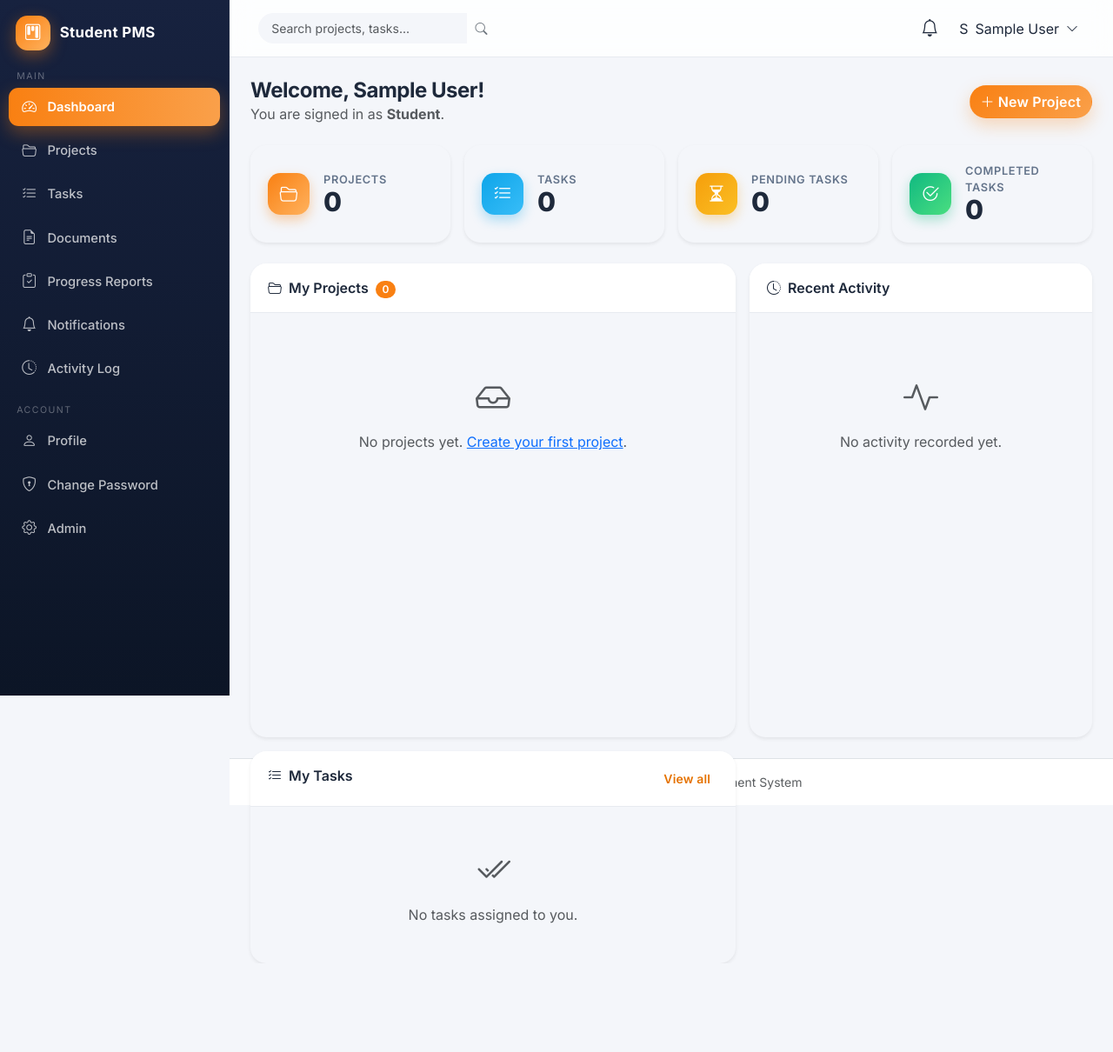
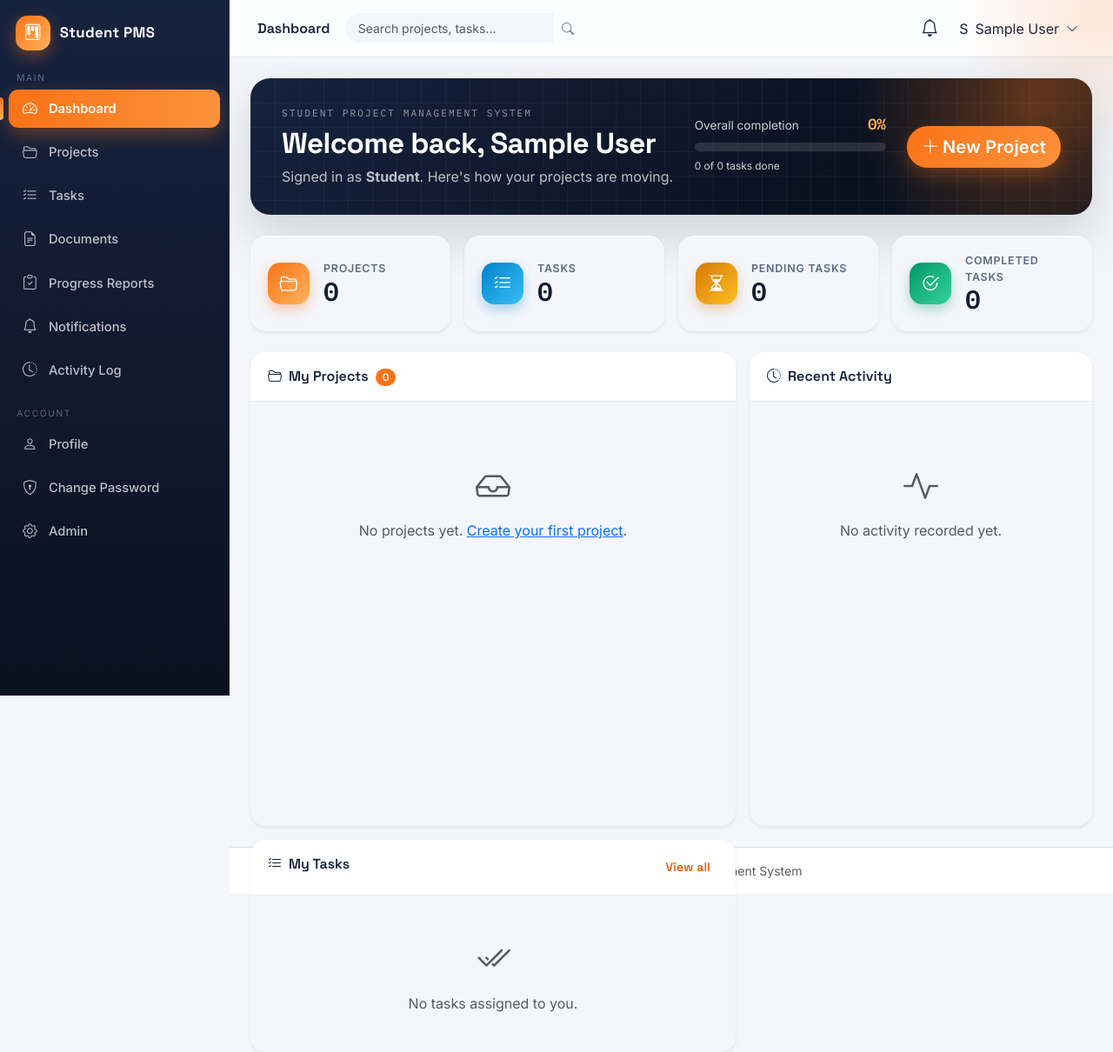
Before and after one commit to raoshoaib21/Student_Project_Management_System, a Django app: page /dashboard/ in a window 1280 px wide. Shown: the whole page at 87% size. Before the commit the page ends 1108 px from the top, so only its background shows below. Run offline with Django 5.2, Linux system fonts and the light colour scheme; the visitor is signed in with stand-in values (Sample User, id 1); data that the repository does not hold is empty.

Commit message:
Frontend redesign v2: Space Grotesk/Inter/IBM Plex Mono type system, navy+orange identity, dashboard hero with completion meter, refined shell and components

```diff
--- a/static/css/styles.css
+++ b/static/css/styles.css
@@ -1,43 +1,59 @@
 /* =====================================================================
-   Student PMS — UI design system (Moodle LMS inspired)
+   Student PMS — Design system v2
    ---------------------------------------------------------------------
-   Retheme the ENTIRE app by editing the variables in :root below.
-   Colors are centralized here so the scheme can be swapped later with
-   a one-line change per token.
+   Identity: deep navy + warm orange, engineering-academic character.
+   Type: Space Grotesk (display) / Inter (body) / IBM Plex Mono (data).
+   Retheme the app by editing the tokens in :root below.
    ===================================================================== */
 
 :root {
     /* Brand palette */
-    --brand: #f98012;            /* primary accent (swap freely) */
-    --brand-600: #e57200;
-    --brand-700: #c95f00;
-    --brand-tint: #fff4e8;
-    --brand-rgb: 249, 128, 18;
+    --brand: #f97316;
+    --brand-600: #ea580c;
+    --brand-700: #c2410c;
+    --brand-soft: #fff3e8;
+    --brand-glow: #ffb25e;
+    --brand-rgb: 249, 115, 22;
+
+    /* Navy surfaces */
+    --navy-900: #0a1220;
+    --navy-800: #101b30;
+    --navy-700: #16233f;
 
     /* Neutrals */
-    --ink: #1e293b;
-    --muted: #64748b;
+    --ink: #12203a;
+    --muted: #5b6b85;
     --surface: #ffffff;
-    --bg: #f4f6fa;
-    --border: #e7eaf0;
+    --bg: #f4f6fb;
+    --border: #e6eaf2;
 
-    /* Surfaces & elevation */
+    /* Semantic */
+    --ok: #10b981;
+    --warn: #f59e0b;
+    --bad: #ef4444;
+    --info: #0ea5e9;
+
+    /* Type */
+    --font-display: "Space Grotesk", "Inter", system-ui, sans-serif;
+    --font-body: "Inter", system-ui, -apple-system, "Segoe UI", Roboto, sans-serif;
+    --font-mono: "IBM Plex Mono", ui-monospace, SFMono-Regular, Menlo, monospace;
+
+    /* Elevation */
     --sidebar-w: 264px;
-    --sidebar-grad-top: #17223f;
-    --sidebar-grad-bottom: #0c1526;
-    --shadow-sm: 0 1px 2px rgba(16, 24, 40, .04), 0 1px 3px rgba(16, 24, 40, .07);
-    --shadow: 0 6px 20px rgba(16, 24, 40, .10);
-    --shadow-lg: 0 24px 60px rgba(16, 24, 40, .16);
+    --shadow-sm: 0 1px 2px rgba(10, 18, 32, .05), 0 1px 3px rgba(10, 18, 32, .06);
+    --shadow: 0 6px 18px rgba(10, 18, 32, .10);
+    --shadow-lg: 0 24px 60px rgba(10, 18, 32, .16);
 
     /* Shape */
     --radius: .9rem;
-    --radius-lg: 1.15rem;
+    --radius-lg: 1.1rem;
+    --radius-xl: 1.4rem;
 
     /* Bootstrap overrides */
     --bs-primary: var(--brand);
     --bs-primary-rgb: var(--brand-rgb);
-    --bs-primary-bg-subtle: var(--brand-tint);
-    --bs-primary-border-subtle: #ffd9af;
+    --bs-primary-bg-subtle: var(--brand-soft);
+    --bs-primary-border-subtle: #ffd8b3;
     --bs-primary-text: var(--brand-700);
     --bs-body-bg: var(--bg);
     --bs-body-color: var(--ink);
@@ -57,7 +73,7 @@ html {
 }
 
 body {
-    font-family: "Inter", system-ui, -apple-system, "Segoe UI", Roboto, "Helvetica Neue", Arial, sans-serif;
+    font-family: var(--font-body);
     background-color: var(--bg);
     color: var(--ink);
     -webkit-font-smoothing: antialiased;
@@ -68,8 +84,19 @@ body {
     background-color: var(--bg);
 }
 
-h1, h2, h3, h4, h5, h6 {
+h1, h2, h3, h4, h5, h6,
+.display-4 {
+    font-family: var(--font-display);
     letter-spacing: -.02em;
+}
+
+.mono {
+    font-family: var(--font-mono);
+    letter-spacing: -.01em;
+}
+
+::selection {
+    background: rgba(var(--brand-rgb), .22);
 }
 
 /* Custom scrollbars */
@@ -79,7 +106,7 @@ h1, h2, h3, h4, h5, h6 {
 }
 
 ::-webkit-scrollbar-thumb {
-    background: #cbd3e1;
+    background: #c6cfdd;
     border-radius: 50rem;
     border: 2px solid var(--bg);
 }
@@ -132,10 +186,22 @@ h1, h2, h3, h4, h5, h6 {
     height: 100vh;
     overflow-y: auto;
     overflow-x: hidden;
-    background: linear-gradient(180deg, var(--sidebar-grad-top) 0%, var(--sidebar-grad-bottom) 100%);
+    background: linear-gradient(180deg, var(--navy-700) 0%, var(--navy-900) 100%);
     border-right: 1px solid rgba(255, 255, 255, .06);
     z-index: 1040;
     padding-top: 1.1rem;
+}
+
+.sidebar::before {
+    content: "";
+    position: fixed;
+    top: -140px;
+    right: -140px;
+    width: 320px;
+    height: 320px;
+    border-radius: 50%;
+    background: radial-gradient(circle, rgba(var(--brand-rgb), .16), transparent 70%);
+    pointer-events: none;
 }
 
 .sidebar::-webkit-scrollbar {
@@ -166,14 +232,15 @@ h1, h2, h3, h4, h5, h6 {
     display: grid;
     place-items: center;
     border-radius: .85rem;
-    background: linear-gradient(135deg, var(--brand) 0%, #ffb25e 100%);
+    background: linear-gradient(135deg, var(--brand) 0%, var(--brand-glow) 100%);
     color: #fff;
     font-size: 1.15rem;
-    font-weight: 800;
+    font-weight: 700;
     box-shadow: 0 6px 18px rgba(var(--brand-rgb), .4);
 }
 
 .sidebar-brand-text {
+    font-family: var(--font-display);
     color: #fff;
     font-size: 1.05rem;
     font-weight: 700;
@@ -182,11 +249,11 @@ h1, h2, h3, h4, h5, h6 {
 }
 
 .sidebar-section-label {
-    font-size: .66rem;
+    font-size: .64rem;
     text-transform: uppercase;
-    letter-spacing: .14em;
+    letter-spacing: .16em;
     color: rgba(255, 255, 255, .34);
-    padding: 1rem 1.2rem .35rem;
+    padding: 1.1rem 1.2rem .4rem;
     white-space: nowrap;
 }
 
@@ -195,11 +262,12 @@ h1, h2, h3, h4, h5, h6 {
 }
 
 .sidebar .nav-link {
+    position: relative;
     display: flex;
     align-items: center;
-    gap: .65rem;
+    gap: .7rem;
     border-radius: .7rem;
-    padding: .58rem .8rem;
+    padding: .58rem .85rem;
     margin-bottom: .15rem;
     color: rgba(255, 255, 255, .72);
     font-size: .92rem;
@@ -215,18 +283,35 @@ h1, h2, h3, h4, h5, h6 {
     flex-shrink: 0;
 }
 
+.sidebar .nav-link::after {
+    content: "";
+    position: absolute;
+    left: -.65rem;
+    top: 20%;
+    bottom: 20%;
+    width: 4px;
+    border-radius: 0 4px 4px 0;
+    background: linear-gradient(180deg, var(--brand), var(--brand-glow));
+    opacity: 0;
+    transition: opacity .18s ease;
+}
+
 .sidebar .nav-link:hover {
-    background-color: rgba(255, 255, 255, .08);
+    background-color: rgba(255, 255, 255, .07);
     color: #fff;
     transform: translateX(3px);
 }
 
 .sidebar .nav-link.active {
-    background: linear-gradient(90deg, var(--brand) 0%, #faa04a 100%);
+    background: linear-gradient(90deg, var(--brand) 0%, #fb923c 100%);
     color: #fff;
     font-weight: 600;
-    box-shadow: 0 8px 20px rgba(var(--brand-rgb), .35);
+    box-shadow: 0 8px 22px rgba(var(--brand-rgb), .35);
     transform: none;
+}
+
+.sidebar .nav-link.active::after {
+    opacity: 1;
 }
 
 .sidebar .nav-link.disabled {
@@ -249,8 +334,8 @@ h1, h2, h3, h4, h5, h6 {
     top: 0;
     z-index: 1030;
     background: rgba(255, 255, 255, .82);
-    -webkit-backdrop-filter: blur(12px);
-    backdrop-filter: blur(12px);
+    -webkit-backdrop-filter: blur(14px);
+    backdrop-filter: blur(14px);
     border-bottom: 1px solid var(--border);
     padding: .6rem 1.25rem;
 }
@@ -260,6 +345,14 @@ h1, h2, h3, h4, h5, h6 {
     align-items: center;
     gap: .55rem;
     font-weight: 700;
+}
+
+.topbar .topbar-title {
+    font-family: var(--font-display);
+    font-weight: 600;
+    font-size: 1rem;
+    color: var(--ink);
+    white-space: nowrap;
 }
 
 .topbar .search-input {
@@ -305,6 +398,7 @@ h1, h2, h3, h4, h5, h6 {
     border-bottom: 1px solid var(--border);
     border-radius: var(--radius-lg) var(--radius-lg) 0 0 !important;
     padding: 1rem 1.25rem;
+    font-family: var(--font-display);
     font-weight: 600;
     color: var(--ink);
 }
@@ -324,7 +418,98 @@ h1, h2, h3, h4, h5, h6 {
 }
 
 /* ---------------------------------------------------------------------
-   Stat cards (dashboard)
+   Dashboard hero band
+   --------------------------------------------------------------------- */
+
+.dashboard-hero {
+    position: relative;
+    overflow: hidden;
+    border-radius: var(--radius-xl);
+    background: linear-gradient(135deg, var(--navy-700) 0%, var(--navy-900) 70%);
+    color: #fff;
+    box-shadow: var(--shadow-lg);
+    padding: 2rem 2.25rem;
+}
+
+.dashboard-hero::before {
+    content: "";
+    position: absolute;
+    top: -180px;
+    right: -140px;
+    width: 420px;
+    height: 420px;
+    border-radius: 50%;
+    background: radial-gradient(circle, rgba(var(--brand-rgb), .35), transparent 68%);
+}
+
+.dashboard-hero::after {
+    content: "";
+    position: absolute;
+    inset: 0;
+    background-image:
+        linear-gradient(rgba(255, 255, 255, .035) 1px, transparent 1px),
+        linear-gradient(90deg, rgba(255, 255, 255, .035) 1px, transparent 1px);
+    background-size: 28px 28px;
+    pointer-events: none;
+}
+
+.dashboard-hero > * {
+    position: relative;
+    z-index: 1;
+}
+
+.hero-eyebrow {
+    font-size: .7rem;
+    text-transform: uppercase;
+    letter-spacing: .18em;
+    color: rgba(255, 255, 255, .55);
+    font-family: var(--font-mono);
+}
+
+.hero-title {
+    font-size: clamp(1.6rem, 2.6vw, 2.2rem);
+    font-weight: 700;
+    margin: .4rem 0 .35rem;
+    letter-spacing: -.02em;
+}
+
+.hero-subtitle {
+    color: rgba(255, 255, 255, .72);
+    margin-bottom: 0;
+}
+
+.hero-progress {
+    max-width: 360px;
+}
+
+.hero-progress-label {
+    display: flex;
+    justify-content: space-between;
+    align-items: baseline;
+    font-size: .85rem;
+    color: rgba(255, 255, 255, .8);
+    margin-bottom: .45rem;
+}
+
+.hero-progress-label .mono {
+    color: var(--brand-glow);
+    font-weight: 600;
+    font-size: 1.1rem;
+}
+
+.hero-progress-track {
+    height: 10px;
+    border-radius: 50rem;
+    background: rgba(255, 255, 255, .12);
+}
+
+.hero-progress-track .progress-bar {
+    background: linear-gradient(90deg, var(--brand) 0%, var(--brand-glow) 100%);
+    border-radius: 50rem;
+}
+
+/* ---------------------------------------------------------------------
+   Stat cards
    --------------------------------------------------------------------- */
 
 .stat-card .stat-icon {
@@ -338,29 +523,31 @@ h1, h2, h3, h4, h5, h6 {
     color: #fff;
 }
 
-.stat-icon.primary   { background: linear-gradient(135deg, var(--brand) 0%, #ffb25e 100%); box-shadow: 0 6px 14px rgba(var(--brand-rgb), .35); }
-.stat-icon.success   { background: linear-gradient(135deg, #10b981 0%, #4ade80 100%); box-shadow: 0 6px 14px rgba(16, 185, 129, .32); }
-.stat-icon.warning   { background: linear-gradient(135deg, #f59e0b 0%, #fbbf24 100%); box-shadow: 0 6px 14px rgba(245, 158, 11, .32); }
-.stat-icon.info      { background: linear-gradient(135deg, #0ea5e9 0%, #38bdf8 100%); box-shadow: 0 6px 14px rgba(14, 165, 233, .32); }
-.stat-icon.danger    { background: linear-gradient(135deg, #ef4444 0%, #f87171 100%); box-shadow: 0 6px 14px rgba(239, 68, 68, .32); }
+.stat-icon.primary   { background: linear-gradient(135deg, var(--brand) 0%, var(--brand-glow) 100%); box-shadow: 0 6px 14px rgba(var(--brand-rgb), .35); }
+.stat-icon.success   { background: linear-gradient(135deg, #059669 0%, #34d399 100%); box-shadow: 0 6px 14px rgba(5, 150, 105, .32); }
+.stat-icon.warning   { background: linear-gradient(135deg, #d97706 0%, #fbbf24 100%); box-shadow: 0 6px 14px rgba(217, 119, 6, .32); }
+.stat-icon.info      { background: linear-gradient(135deg, #0284c7 0%, #38bdf8 100%); box-shadow: 0 6px 14px rgba(2, 132, 199, .32); }
+.stat-icon.danger    { background: linear-gradient(135deg, #dc2626 0%, #f87171 100%); box-shadow: 0 6px 14px rgba(220, 38, 38, .32); }
 
 .stat-card .stat-label {
-    font-size: .8rem;
+    font-size: .78rem;
     font-weight: 600;
     text-transform: uppercase;
-    letter-spacing: .05em;
+    letter-spacing: .06em;
     color: var(--muted);
 }
 
 .stat-card .stat-value {
-    font-size: 1.9rem;
-    font-weight: 800;
+    font-family: var(--font-mono);
+    font-size: 1.85rem;
+    font-weight: 600;
     letter-spacing: -.03em;
     line-height: 1.1;
+    color: var(--navy-800);
 }
 
 /* ---------------------------------------------------------------------
-   Buttons — pill, hover lift, press-down, ripple
+   Buttons
    --------------------------------------------------------------------- */
 
 .btn {
@@ -396,14 +583,14 @@ h1, h2, h3, h4, h5, h6 {
 }
 
 .btn-primary {
-    background-image: linear-gradient(135deg, var(--brand) 0%, #faa04a 100%);
+    background-image: linear-gradient(135deg, var(--brand) 0%, #fb923c 100%);
     border-color: transparent;
     box-shadow: 0 8px 20px rgba(var(--brand-rgb), .28);
 }
 
 .btn-primary:hover,
 .btn-primary:focus {
-    background-image: linear-gradient(135deg, var(--brand-600) 0%, #f79134 100%);
+    background-image: linear-gradient(135deg, var(--brand-600) 0%, #fb923c 100%);
     border-color: transparent;
     box-shadow: 0 10px 26px rgba(var(--brand-rgb), .34);
 }
--- a/templates/base.html
+++ b/templates/base.html
@@ -7,7 +7,7 @@
     <title>{% block title %}Student PMS{% endblock %}</title>
     <link rel="preconnect" href="https://fonts.googleapis.com">
     <link rel="preconnect" href="https://fonts.gstatic.com" crossorigin>
-    <link href="https://fonts.googleapis.com/css2?family=Inter:wght@400;500;600;700;800&display=swap" rel="stylesheet">
+    <link href="https://fonts.googleapis.com/css2?family=Space+Grotesk:wght@500;600;700&family=Inter:wght@400;500;600;700&family=IBM+Plex+Mono:wght@400;500;600&display=swap" rel="stylesheet">
     <link href="https://cdn.jsdelivr.net/npm/bootstrap@5.3.3/dist/css/bootstrap.min.css" rel="stylesheet">
     <link href="https://cdn.jsdelivr.net/npm/bootstrap-icons@1.11.3/font/bootstrap-icons.min.css" rel="stylesheet">
     <link href="{% static 'css/styles.css' %}" rel="stylesheet">
--- a/templates/core/dashboard.html
+++ b/templates/core/dashboard.html
@@ -2,15 +2,32 @@
 {% block title %}Dashboard | Student PMS{% endblock %}
 {% block content %}
 
-<div class="d-flex justify-content-between align-items-center mb-4">
-    <div>
-                    <h4 class="fw-bold mb-0">Welcome, {{ user.get_full_name|default:user.username }}!</h4>
-                    <span class="text-muted">You are signed in as <strong>{{ user.get_role_display }}</strong>.</span>
-                </div>
-                <a href="{% url 'projects:project_create' %}" class="btn btn-primary">
-                    <i class="bi bi-plus-lg me-1"></i>New Project
-                </a>
-</div>
+<section class="dashboard-hero mb-4 reveal">
+    <div class="d-flex flex-wrap align-items-center gap-4">
+        <div class="flex-grow-1" style="min-width: 240px;">
+            <div class="hero-eyebrow">Student Project Management System</div>
+            <h1 class="hero-title">Welcome back, {{ user.get_full_name|default:user.username }}</h1>
+            <p class="hero-subtitle">Signed in as <strong>{{ user.get_role_display }}</strong>. Here's how your projects are moving.</p>
+        </div>
+        <div class="hero-progress flex-grow-1" style="min-width: 220px;">
+            <div class="hero-progress-label">
+                <span>Overall completion</span>
+                <span class="mono">{% if total_tasks %}{% widthratio completed_tasks total_tasks 100 %}{% else %}0{% endif %}%</span>
+            </div>
+            <div class="progress hero-progress-track" role="progressbar"
+                 aria-valuenow="{% if total_tasks %}{% widthratio completed_tasks total_tasks 100 %}{% else %}0{% endif %}"
+                 aria-valuemin="0" aria-valuemax="100">
+                <div class="progress-bar" style="width: {% if total_tasks %}{% widthratio completed_tasks total_tasks 100 %}{% else %}0{% endif %}%"></div>
+            </div>
+            <div class="hero-progress-label mt-2">
+                <span class="small">{{ completed_tasks }} of {{ total_tasks }} tasks done</span>
+            </div>
+        </div>
+        <a href="{% url 'projects:project_create' %}" class="btn btn-primary btn-lg flex-shrink-0">
+            <i class="bi bi-plus-lg me-1"></i>New Project
+        </a>
+    </div>
+</section>
 
 <div class="row g-3 mb-4">
     <div class="col-sm-6 col-lg-3 reveal">
--- a/templates/partials/topbar.html
+++ b/templates/partials/topbar.html
@@ -5,6 +5,17 @@
             <span class="brand-logo" style="width:34px;height:34px;font-size:.95rem;"><i class="bi bi-kanban"></i></span>
             Student PMS
         </span>
+        <div class="topbar-title d-none d-lg-block me-3">
+            {% if active_page == 'dashboard' %}Dashboard
+            {% elif active_page == 'projects' %}Projects
+            {% elif active_page == 'tasks' %}Tasks
+            {% elif active_page == 'documents' %}Documents
+            {% elif active_page == 'progress' %}Progress Reports
+            {% elif active_page == 'notifications' %}Notifications
+            {% elif active_page == 'activity_log' %}Activity Log
+            {% elif active_page == 'profile' %}Profile
+            {% endif %}
+        </div>
         <form class="d-none d-lg-flex me-auto" role="search">
             <div class="input-group input-group-sm w-auto">
                 <input type="search" class="form-control search-input" placeholder="Search projects, tasks..." aria-label="Search">
```
Also changed, not shown: other parts of static/css/styles.css (+58 -35 lines).
